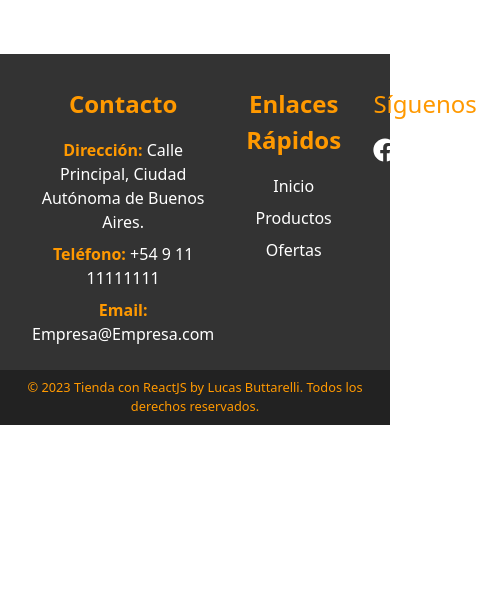
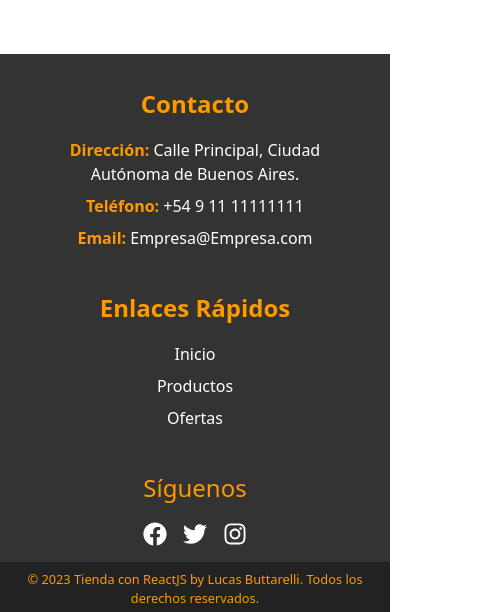
Before and after one commit to ButtarelliLucas/reactjs, a React (Vite) app: page /products in a window 390 px wide. Shown: the part 696-1308 px from the top of the page, 493 px wide, since content can reach past the window. Before the commit the page ends 1121 px from the top, so only its background shows below. Built offline with nearby package versions, Linux system fonts and the light colour scheme; no server answers; the database is empty; what @material-tailwind/react would draw is missing.

Commit message:
correcciones minimas

```diff
--- a/src/components/Footer/Footer.css
+++ b/src/components/Footer/Footer.css
@@ -97,3 +97,11 @@
     font-weight: bold;
     color: #ff9900;
   }
+
+/* Cambios para dispositivos móviles */
+@media (max-width: 767px) {
+  .footer-container {
+    flex-direction: column;
+    align-items: center;
+  }
+}
```
